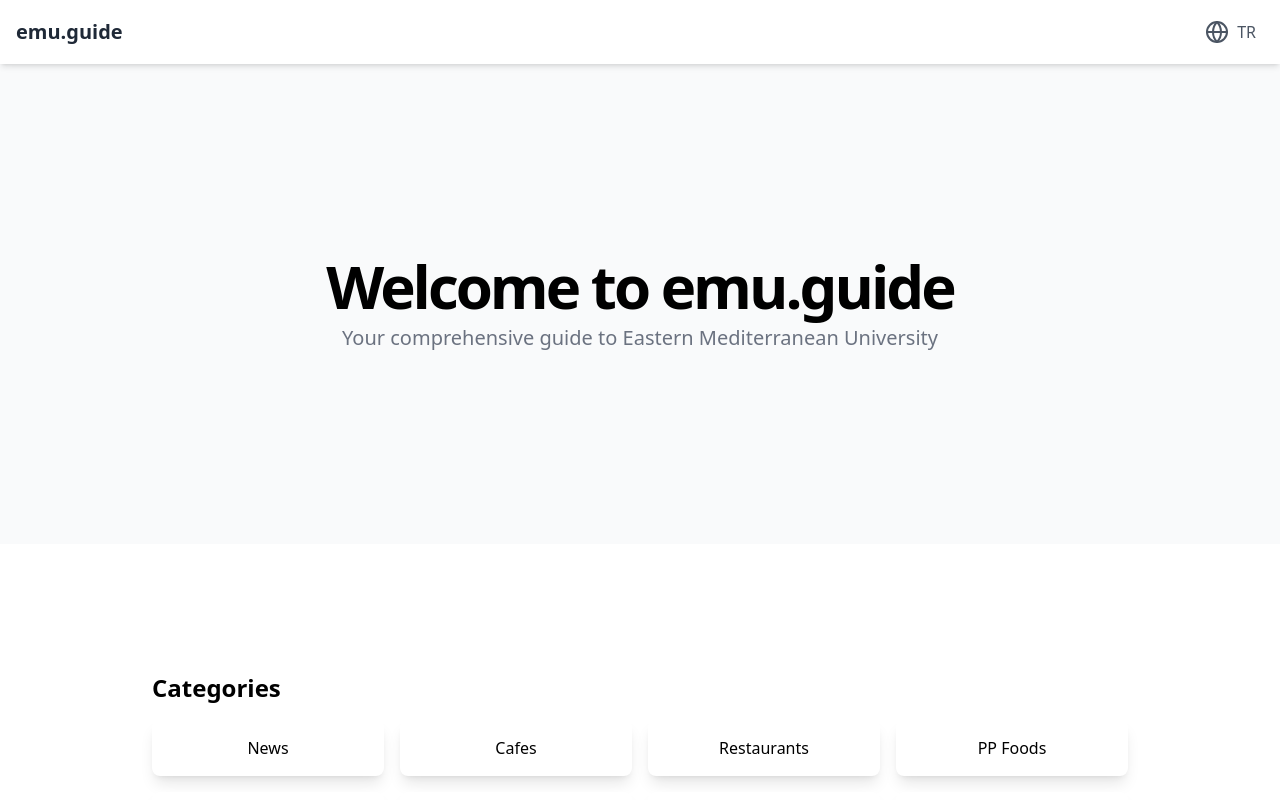
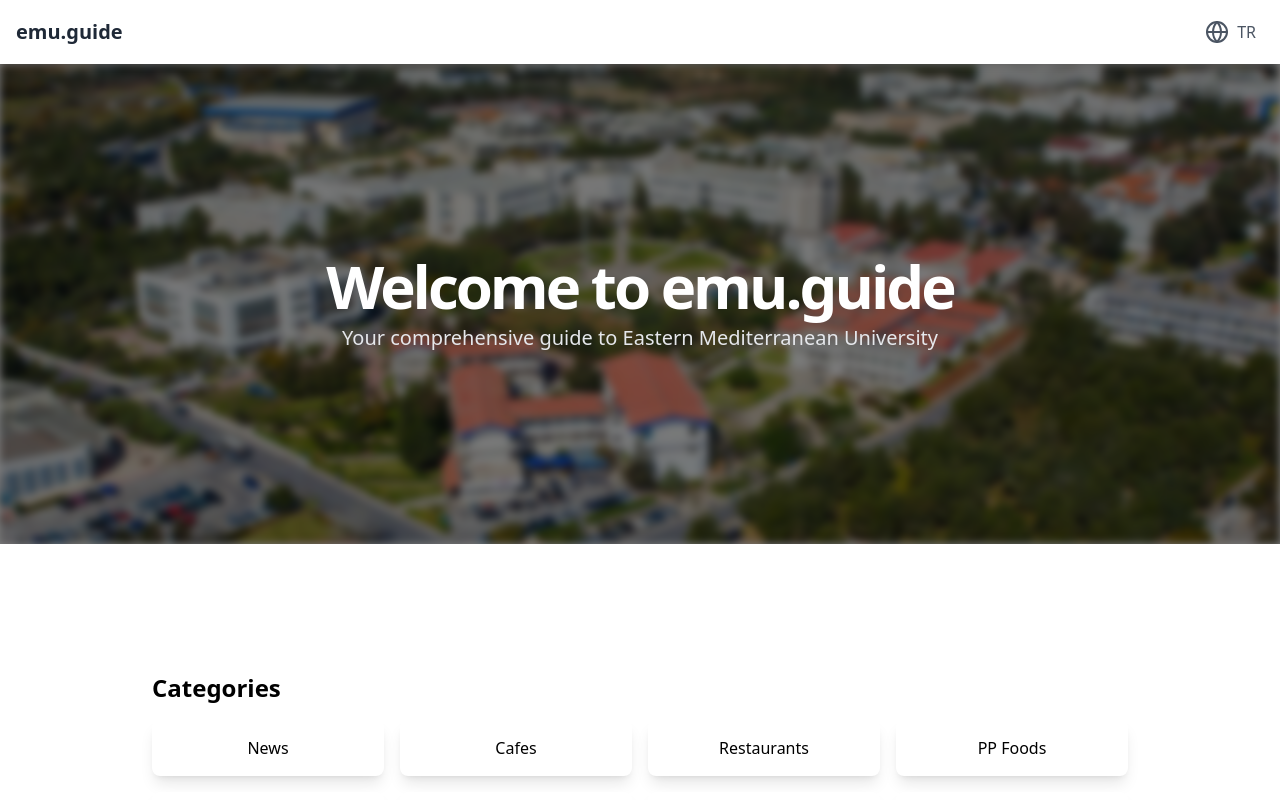
Before and after one commit to atasoya/emu-guide, a Next.js app: page / in a window 1280 px wide. Shown: the top 800 px of the page. Built offline with nearby package versions, Linux system fonts and the light colour scheme.

Commit message:
Add bg to welcome

```diff
--- a/src/app/page.tsx
+++ b/src/app/page.tsx
@@ -2,6 +2,7 @@
 import { useState } from 'react';
 import Link from 'next/link';
 import { Menu, Globe } from 'lucide-react';
+import Image from 'next/image';
 
 // Utility function to replace Turkish characters with English equivalents
 const replaceTurkishChars = (text: string) => {
@@ -66,15 +67,26 @@
 
       {/* Main Content */}
       <main className="flex-1">
-        {/* Welcome Section */}
-        <section className="w-full py-12 md:py-24 lg:py-32 xl:py-48 bg-gray-50">
-          <div className="container mx-auto max-w-screen-lg px-4 md:px-6">
+        {/* Welcome Section with Blurred Background */}
+        <section className="relative w-full py-12 md:py-24 lg:py-32 xl:py-48 overflow-hidden">
+          <div className="absolute inset-0 w-full h-full">
+            <Image
+              src="/emu-bg.jpg"
+              alt="EMU Campus"
+              fill
+              objectFit="cover"
+              quality={100}
+              className="absolute inset-0 w-full h-full object-cover filter blur-sm"
+            />
+          </div>
+          <div className="absolute inset-0 bg-black bg-opacity-50"></div>
+          <div className="relative container mx-auto max-w-screen-lg px-4 md:px-6 z-10">
             <div className="flex flex-col items-center space-y-4 text-center">
               <div className="space-y-2">
-                <h1 className="text-3xl font-bold tracking-tighter sm:text-4xl md:text-5xl lg:text-6xl/none">
+                <h1 className="text-3xl font-bold tracking-tighter sm:text-4xl md:text-5xl lg:text-6xl/none text-white">
                   {language === 'en' ? 'Welcome to emu.guide' : 'emu.guide\'a Hoş Geldiniz'}
                 </h1>
-                <p className="mx-auto max-w-[700px] text-gray-500 md:text-xl dark:text-gray-400">
+                <p className="mx-auto max-w-[700px] text-xl text-gray-200">
                   {language === 'en' ? 'Your comprehensive guide to Eastern Mediterranean University' : 'Doğu Akdeniz Üniversitesi için kapsamlı rehberiniz'}
                 </p>
               </div>
```
Also changed, not shown: public/emu-bg.jpg (added).
